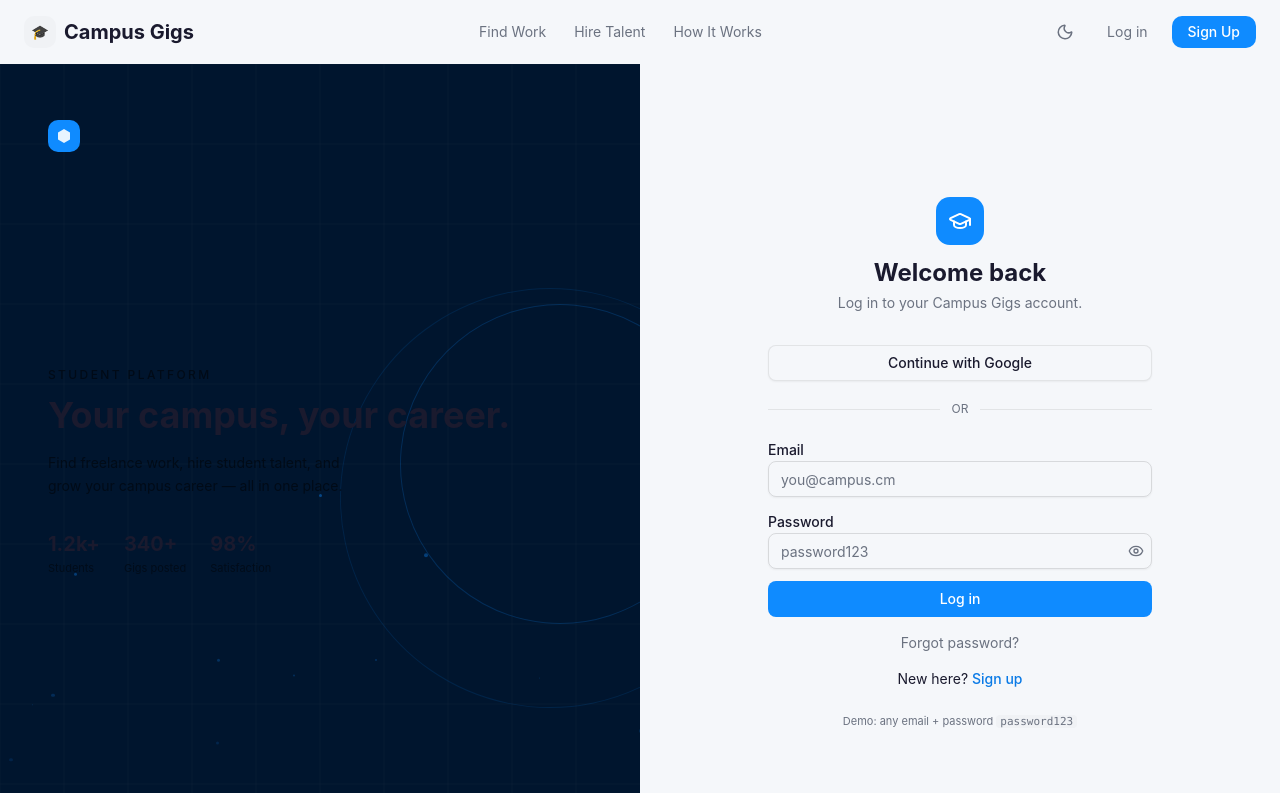
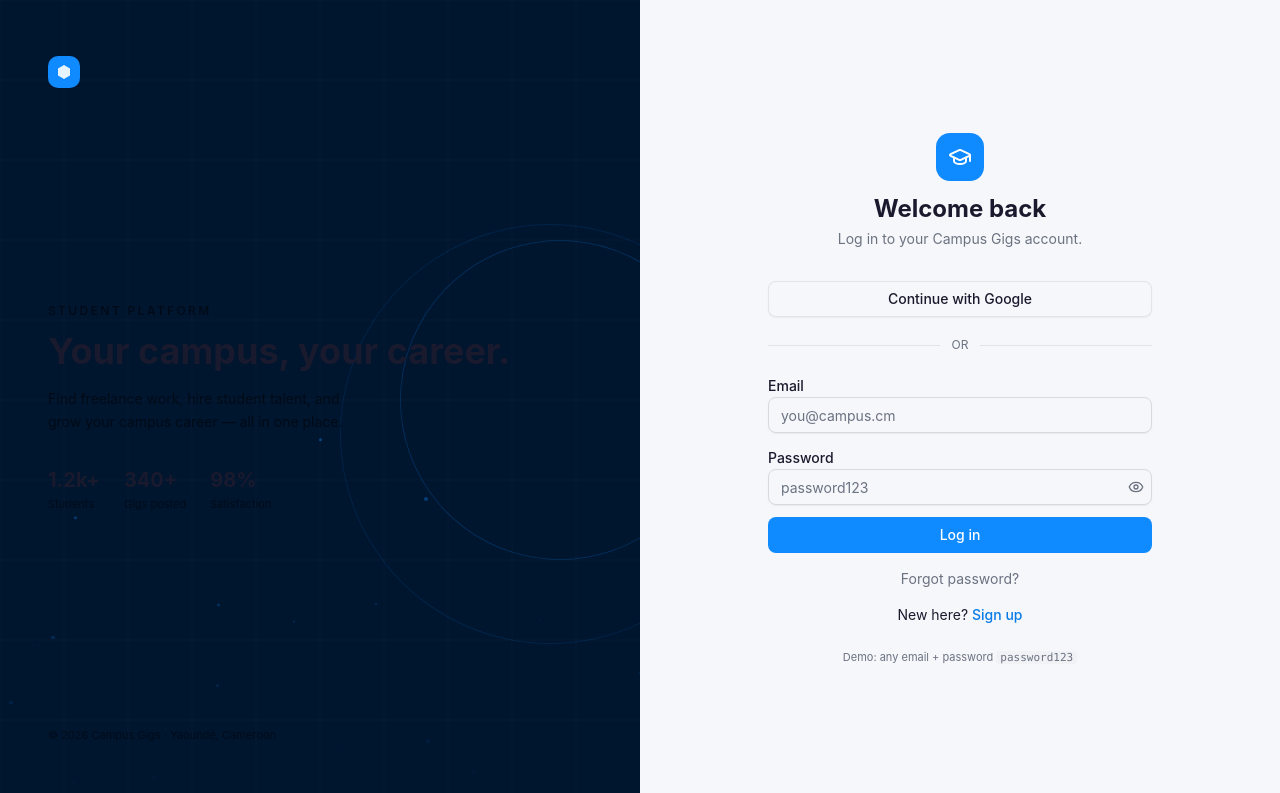
Before and after one commit to Kanjo-Elkamira-Ndi/CampusGigs, a React (Vite) app in the folder frontend/: page /login in a window 1280 px wide. Shown: the top 793 px of the page. Built offline with nearby package versions, Linux system fonts and the light colour scheme.

Commit message:
Fix: Optimized the register screen to use the split panel component

```diff
--- a/frontend/src/App.tsx
+++ b/frontend/src/App.tsx
@@ -21,7 +21,7 @@
 
 const queryClient = new QueryClient();
 
-function AppContent() {
+function AppLayout() {
   const hydrate = useAuthStore((s) => s.hydrate);
   useEffect(() => { hydrate(); }, [hydrate]);
   return (
@@ -30,8 +30,6 @@
       <div className="flex-1 pt-16">
         <Routes>
           <Route path="/" element={<Landing />} />
-          <Route path="/login" element={<Login />} />
-          <Route path="/register" element={<RegisterPage />} />
           <Route path="/gigs" element={<GigFeed />} />
           <Route path="/gigs/new" element={<PostGig />} />
           <Route path="/gigs/:id" element={<GigDetail />} />
@@ -53,7 +51,11 @@
   return (
     <QueryClientProvider client={queryClient}>
       <BrowserRouter>
-        <AppContent />
+        <Routes>
+          <Route path="/login" element={<Login />} />
+          <Route path="/register" element={<RegisterPage />} />
+          <Route path="/*" element={<AppLayout />} />
+        </Routes>
         <Toaster richColors position="top-right" />
       </BrowserRouter>
     </QueryClientProvider>
--- a/frontend/src/pages/auth/Login.tsx
+++ b/frontend/src/pages/auth/Login.tsx
@@ -38,7 +38,7 @@
   };
 
   return (
-    <div className="min-h-screen grid lg:grid-cols-2">
+    <div className="h-screen overflow-hidden grid lg:grid-cols-2">
       {/* Left panel */}
       <AuthSplitPanel
         headline={"Your campus,\nyour career."}
@@ -46,7 +46,7 @@
       />
 
       {/* Right panel — form */}
-      <div className="flex items-center justify-center bg-background px-6 py-12">
+      <div className="flex items-center justify-center bg-background px-6 py-12 overflow-y-auto">
         <motion.div
           initial={{ opacity: 0, y: 20 }}
           animate={{ opacity: 1, y: 0 }}
--- a/frontend/src/pages/auth/Register.tsx
+++ b/frontend/src/pages/auth/Register.tsx
@@ -48,13 +48,13 @@
   };
 
   return (
-    <div className="min-h-screen grid lg:grid-cols-2">
+    <div className="h-screen overflow-hidden grid lg:grid-cols-2">
       <AuthSplitPanel
         headline={"Your campus,\nyour career."}
         subtext="Find freelance work, hire student talent, and grow your campus career — all in one place."
       />
 
-      <div className="flex items-center justify-center bg-background px-6 py-12">
+      <div className="flex items-center justify-center bg-background px-6 py-12 overflow-y-auto">
         <motion.div
           initial={{ opacity: 0, y: 20 }}
           animate={{ opacity: 1, y: 0 }}
```
